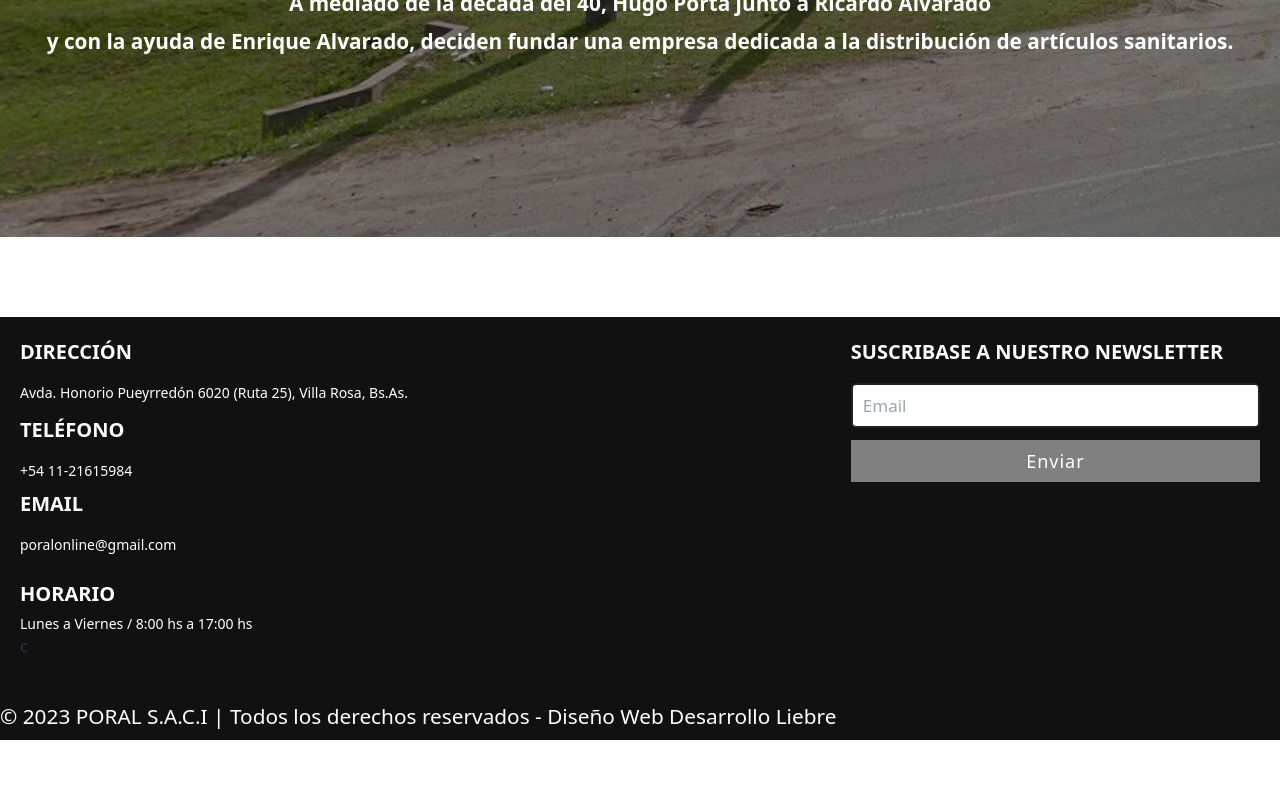
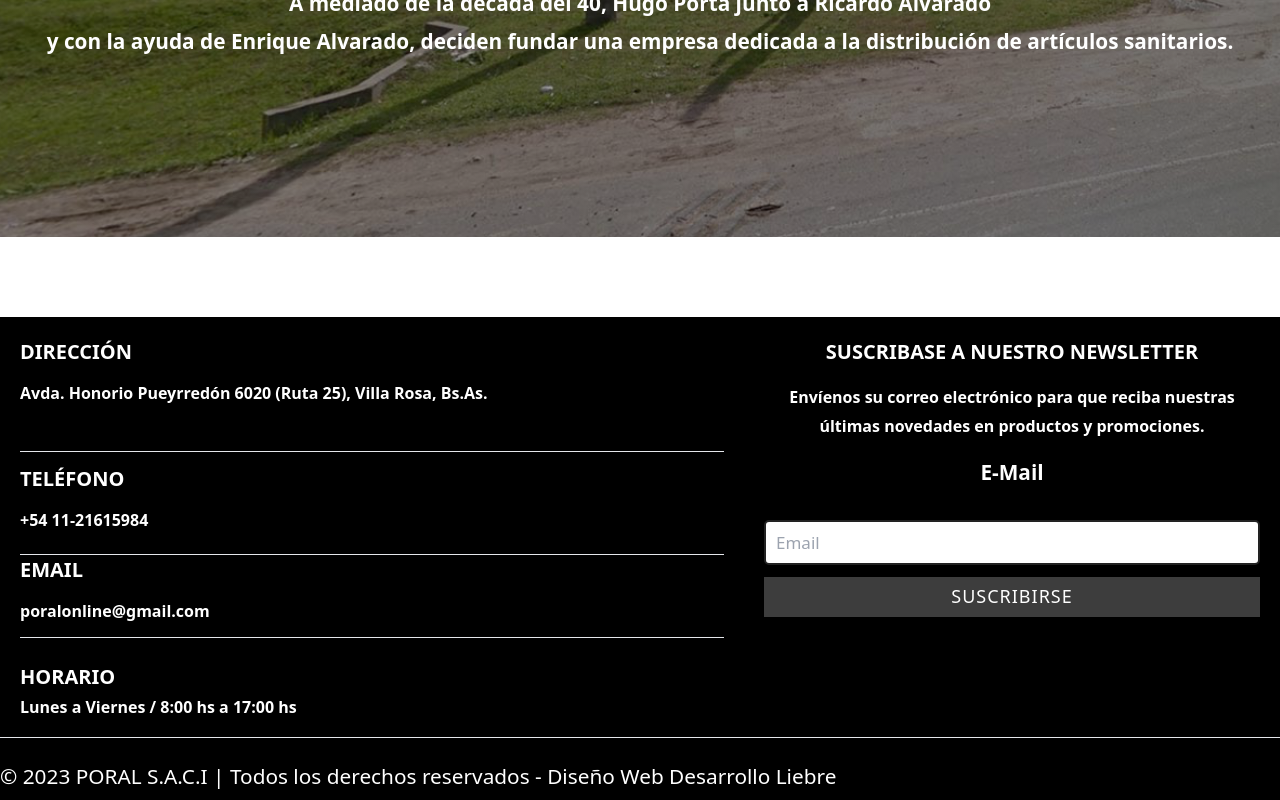
Before and after one commit to jeroalderete/Poral-S.A.C.I, a React (Vite) app: page / in a window 1280 px wide. Shown: the part 1993-2793 px from the top of the page. Before the commit the page ends 2733 px from the top, so only its background shows below. Built offline with nearby package versions, Linux system fonts and the light colour scheme.

Commit message:
migration20

```diff
--- a/src/components/Footer/Footer.css
+++ b/src/components/Footer/Footer.css
@@ -2,20 +2,22 @@
 
 
 footer {
+
     width: 100%;
+    height: 100%;
     bottom: 0;
     left: 0;
-
 }
 
 footer .content {
     max-width: 100%;
     margin: auto;
+
     padding: 20px;
     display: flex;
     flex-wrap: wrap;
     justify-content: space-between;
-    background: #111;
+    background-color: black;
 }
 
 footer .content p,
@@ -24,8 +26,9 @@ a {
 }
 
 footer .content .box {
-    width: 33%;
+    width: 40%;
     transition: all 0.4s ease;
+
 }
 
 footer .content .topic {
@@ -34,10 +37,12 @@ footer .content .topic {
     color: #fff;
     margin-bottom: 16px;
     text-transform: uppercase;
-
 }
 
 footer .content p {
+    font-size: 1rem;
+    font-weight: 600;
+    color: white;
     text-align: justify;
 }
 
@@ -49,7 +54,20 @@ footer .content .lower i {
     padding-right: 16px;
 }
 
+footer .content .right {
+    text-align: center;
+}
 
+footer .content .right .newsletter-text {
+    text-align: center;
+    margin-bottom: 1rem;
+}
+
+.label-newsletter {
+    font-size: 1.3rem;
+    color: white;
+    font-weight: 600;
+}
 
 footer .content .right input[type="text"] {
     height: 45px;
@@ -58,26 +76,45 @@ footer .content .right input[type="text"] {
     color: #d9d9d9;
     background: white;
     border-radius: 5px;
+    margin-top: 2rem;
     padding-left: 10px;
     font-size: 17px;
     border: 2px solid #222222;
 }
 
 footer .content .right input[type="submit"] {
-    height: 42px;
+    height: 40px;
     width: 100%;
     font-size: 18px;
     color: white;
-    background: grey;
+    background: rgb(61, 61, 61);
     outline: none;
     letter-spacing: 1px;
     cursor: pointer;
     margin-top: 12px;
     transition: all 0.3s ease-in-out;
+    text-transform: uppercase;
 }
 
-hr {
-    display: none;
+.divisor1 {
+    margin-top: 3rem !important;
+    width: 55vw;
+    color: white;
+}
+
+.divisor2 {
+    margin-top: 1rem !important;
+    width: 55vw;
+    color: white;
+}
+
+.divisor3 {
+    margin-top: 1rem !important;
+    width: 55vw;
+    color: white;
+}
+
+.divisor {
     width: 100vw;
     color: white;
 }
@@ -88,7 +125,7 @@ footer .bottom {
     text-align: left;
     color: #d9d9d9;
     padding: 0 40px 5px 0;
-    background: #111;
+    background-color: black;
 }
 
 footer .bottom a {
--- a/src/components/Footer/Index.jsx
+++ b/src/components/Footer/Index.jsx
@@ -12,41 +12,49 @@ const Footer = () => {
               Avda. Honorio Pueyrredón 6020 (Ruta 25), Villa Rosa, Bs.As.
             </p>
           </div>
+          <hr className="divisor1"></hr>
           <div className="upper pt-3">
             <div className="topic">TELÉFONO</div>
             <p className="text-sm text-footer pb-2">+54 11-21615984</p>
           </div>
+          <hr className="divisor2"></hr>
           <div className="upper">
             <div className="topic">EMAIL</div>
             <p className="text-sm text-footer">poralonline@gmail.com</p>
           </div>
+          <hr className="divisor3"></hr>
           <div className="lower">
             <div className="topic">HORARIO</div>
             <div className="phone">
               <p className="text-sm text-footer">
                 Lunes a Viernes / 8:00 hs a 17:00 hs
               </p>
-              c
             </div>
           </div>
         </div>
 
-        <div className="right box">
+        <div className="right box right-box-container">
           <div className="topic">SUSCRIBASE A NUESTRO NEWSLETTER</div>
 
+          <p className="newsletter-text">
+            Envíenos su correo electrónico para que reciba nuestras últimas
+            novedades en productos y promociones.
+          </p>
+
           <form action="#">
+            <labe className="label-newsletter">E-Mail</labe>
             <input className="email-input" type="text" placeholder="Email" />
             <input
               className="boton-enviar"
               type="submit"
-              name=""
-              value="Enviar"
+              name="SUSCRIBIRSE"
+              value="SUSCRIBIRSE"
             />
           </form>
         </div>
       </div>
 
-      <hr></hr>
+      <hr className="divisor"></hr>
       <div className="bottom text-center">
         <p className="text-footer pt-5">
           © 2023 PORAL S.A.C.I |{" "}
```
